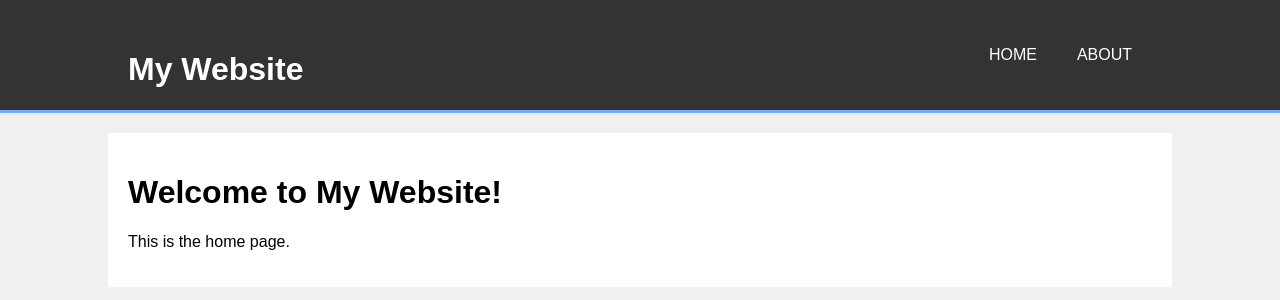
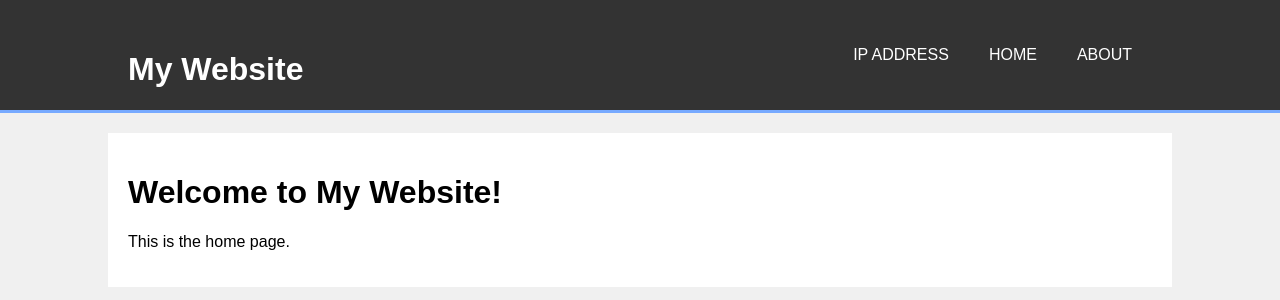
Before and after one commit to msmubassir/MyPython03, a Flask app: page / in a window 1280 px wide. Shown: the top 300 px of the page. Run offline with Flask 3, Linux system fonts and the light colour scheme.

Commit message:
Update layout.html

```diff
--- a/templates/layout.html
+++ b/templates/layout.html
@@ -55,6 +55,7 @@
             <ul>
                 <li><a href="/about">About</a></li>
                 <li><a href="/">Home</a></li>
+                <li><a href="/ip">IP Address</a></li>
             </ul>
         </div>
     </header>
```
